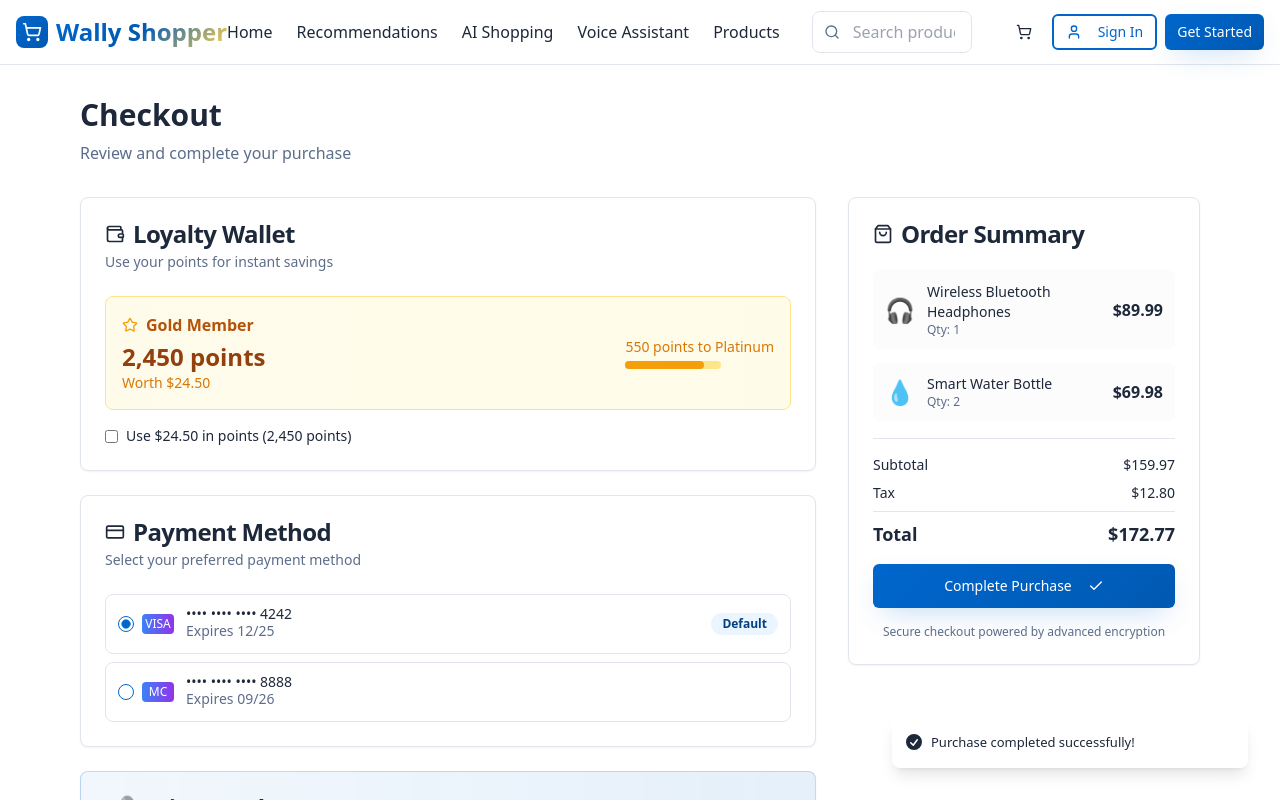
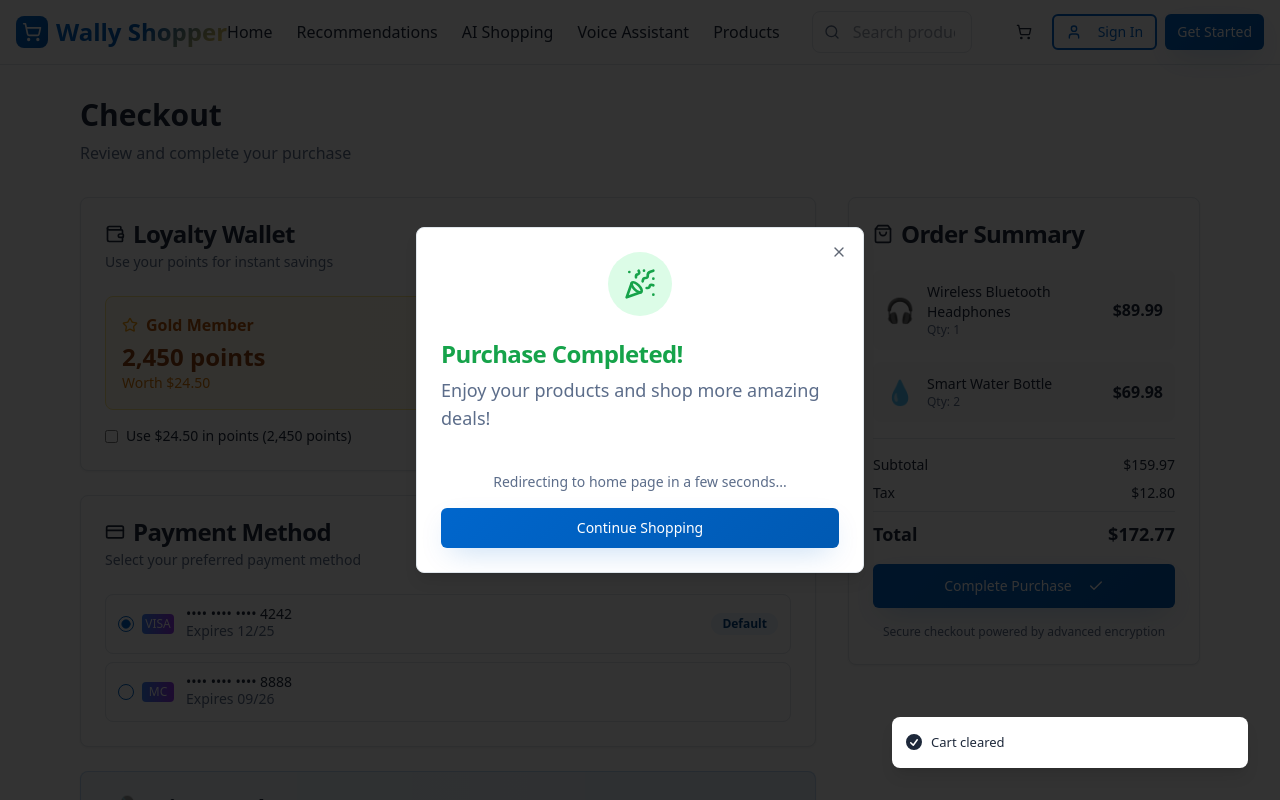
Before and after one commit to Dev22mehta17/wally-shopper-finds-11, a React (Vite) app: page /checkout in a window 1280 px wide. Both pictures are taken after a click on the button "Complete Purchase". Shown: the top 800 px of the page. Built offline with nearby package versions, Linux system fonts and the light colour scheme.

Commit message:
Implement post-purchase actions
Empty cart and redirect to home or show popup.

```diff
--- a/src/pages/Checkout.tsx
+++ b/src/pages/Checkout.tsx
@@ -1,4 +1,5 @@
 import { useState } from "react";
+import { useNavigate } from "react-router-dom";
 import { Header } from "@/components/Header";
 import { Button } from "@/components/ui/button";
 import { Card, CardContent, CardDescription, CardHeader, CardTitle } from "@/components/ui/card";
@@ -6,8 +7,10 @@ import { Badge } from "@/components/ui/badge";
 import { Separator } from "@/components/ui/separator";
 import { RadioGroup, RadioGroupItem } from "@/components/ui/radio-group";
 import { Label } from "@/components/ui/label";
-import { CreditCard, Wallet, ShoppingBag, Check, Star } from "lucide-react";
+import { CreditCard, Wallet, ShoppingBag, Check, Star, PartyPopper } from "lucide-react";
 import { toast } from "sonner";
+import { useCart } from "@/contexts/CartContext";
+import { Dialog, DialogContent, DialogDescription, DialogHeader, DialogTitle } from "@/components/ui/dialog";
 
 // Mock data for stored payment methods
 const mockPaymentMethods = [
@@ -55,9 +58,12 @@ const cartItems = [
 ];
 
 export default function Checkout() {
+  const navigate = useNavigate();
+  const { clearCart } = useCart();
   const [selectedPayment, setSelectedPayment] = useState("card_1");
   const [usePoints, setUsePoints] = useState(false);
   const [isProcessing, setIsProcessing] = useState(false);
+  const [showSuccessDialog, setShowSuccessDialog] = useState(false);
 
   const subtotal = cartItems.reduce((sum, item) => sum + (item.price * item.quantity), 0);
   const tax = subtotal * 0.08; // 8% tax
@@ -70,8 +76,16 @@ export default function Checkout() {
     // Mock purchase processing
     await new Promise(resolve => setTimeout(resolve, 2000));
 
-    toast.success("Purchase completed successfully!");
+    // Clear the cart and show success dialog
+    clearCart();
     setIsProcessing(false);
+    setShowSuccessDialog(true);
+
+    // Auto redirect to home after 3 seconds
+    setTimeout(() => {
+      setShowSuccessDialog(false);
+      navigate('/');
+    }, 3000);
   };
 
   const [isVoiceActive, setIsVoiceActive] = useState(false);
@@ -324,6 +338,39 @@ export default function Checkout() {
             </Card>
           </div>
         </div>
+
+        {/* Success Dialog */}
+        <Dialog open={showSuccessDialog} onOpenChange={setShowSuccessDialog}>
+          <DialogContent className="sm:max-w-md text-center">
+            <DialogHeader>
+              <div className="flex justify-center mb-4">
+                <div className="w-16 h-16 bg-green-100 dark:bg-green-900/20 rounded-full flex items-center justify-center">
+                  <PartyPopper className="w-8 h-8 text-green-600 dark:text-green-400" />
+                </div>
+              </div>
+              <DialogTitle className="text-2xl font-bold text-green-600 dark:text-green-400">
+                Purchase Completed!
+              </DialogTitle>
+              <DialogDescription className="text-lg mt-2">
+                Enjoy your products and shop more amazing deals!
+              </DialogDescription>
+            </DialogHeader>
+            <div className="mt-6">
+              <p className="text-sm text-muted-foreground">
+                Redirecting to home page in a few seconds...
+              </p>
+              <Button
+                onClick={() => {
+                  setShowSuccessDialog(false);
+                  navigate('/');
+                }}
+                className="mt-4 w-full"
+              >
+                Continue Shopping
+              </Button>
+            </div>
+          </DialogContent>
+        </Dialog>
       </div>
     </div>
   );
```
